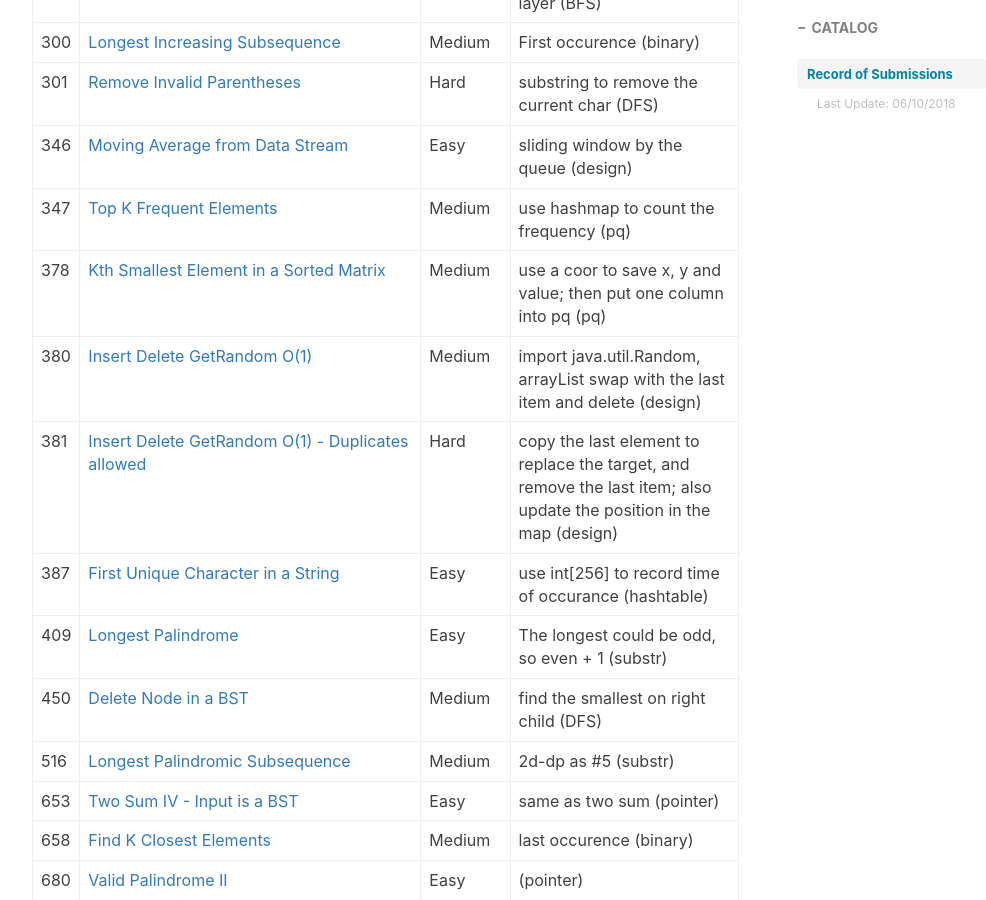
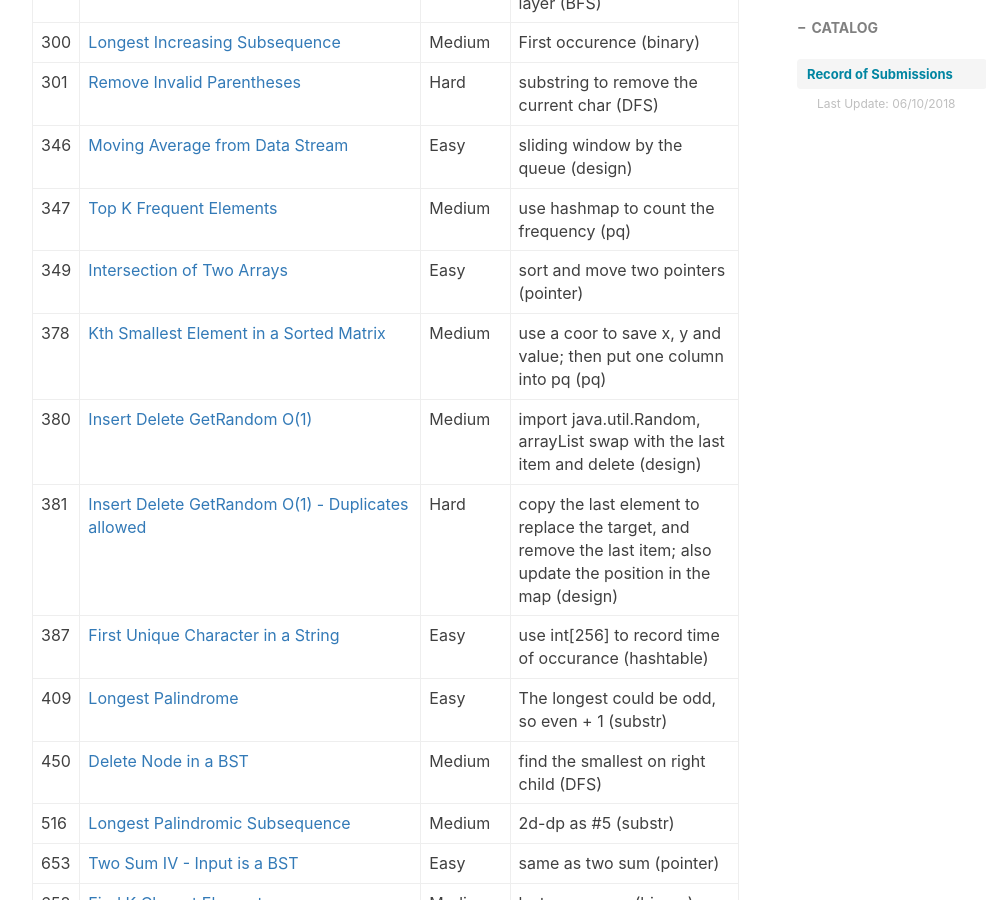
Before and after one commit to ly16/ly16.github.io, a Jekyll site: the page built from _posts/2018-05-18-leetcode-record-round1.md, in a window 1280 px wide and 900 px high, scrolled down 7796 px. Shown: the whole window, without its empty margins (233-1219 px from the left). Built offline with Jekyll 4.4.1, drawn with Linux system fonts in a browser that asks for light colours; nearby versions of some CDN libraries; comment, search, counter and statistics services are not loaded.

Commit message:
Update 2018-05-18-leetcode-record-round1.md

```diff
--- a/_posts/2018-05-18-leetcode-record-round1.md
+++ b/_posts/2018-05-18-leetcode-record-round1.md
@@ -129,6 +129,7 @@ tags:
 |301|[Remove Invalid Parentheses](https://github.com/ly16/LC-Practice/blob/master/Remove%20Invalid%20Parentheses.java)|Hard| substring to remove the current char (DFS)|
 |346|[Moving Average from Data Stream](https://github.com/ly16/LC-Practice/blob/master/Moving%20Average%20from%20Data%20Stream.java)|Easy|sliding window by the queue (design)|
 |347|[Top K Frequent Elements](https://github.com/ly16/LC-Practice/blob/master/Top%20K%20Frequent%20Elements.java)|Medium|use hashmap to count the frequency (pq)|
+|349|[Intersection of Two Arrays](https://github.com/ly16/LC-Practice/blob/master/Intersection%20of%20Two%20Arrays.java)|Easy| sort and move two pointers (pointer)|
 |378|[Kth Smallest Element in a Sorted Matrix](https://github.com/ly16/LC-Practice/blob/master/Kth%20Smallest%20Element%20in%20a%20Sorted%20Matrix.java)|Medium|use a coor to save x, y and value; then put one column into pq (pq)|
 |380|[Insert Delete GetRandom O(1)](https://github.com/ly16/LC-Practice/blob/master/Insert%20Delete%20GetRandom%20O(1).java)|Medium|import java.util.Random, arrayList swap with the last item and delete (design)|
 |381|[Insert Delete GetRandom O(1) - Duplicates allowed](https://github.com/ly16/LC-Practice/blob/master/Insert%20Delete%20GetRandom%20O(1)%20-%20Duplicates%20allowed.java)|Hard|copy the last element to replace the target, and remove the last item; also update the position in the map (design)|
```
